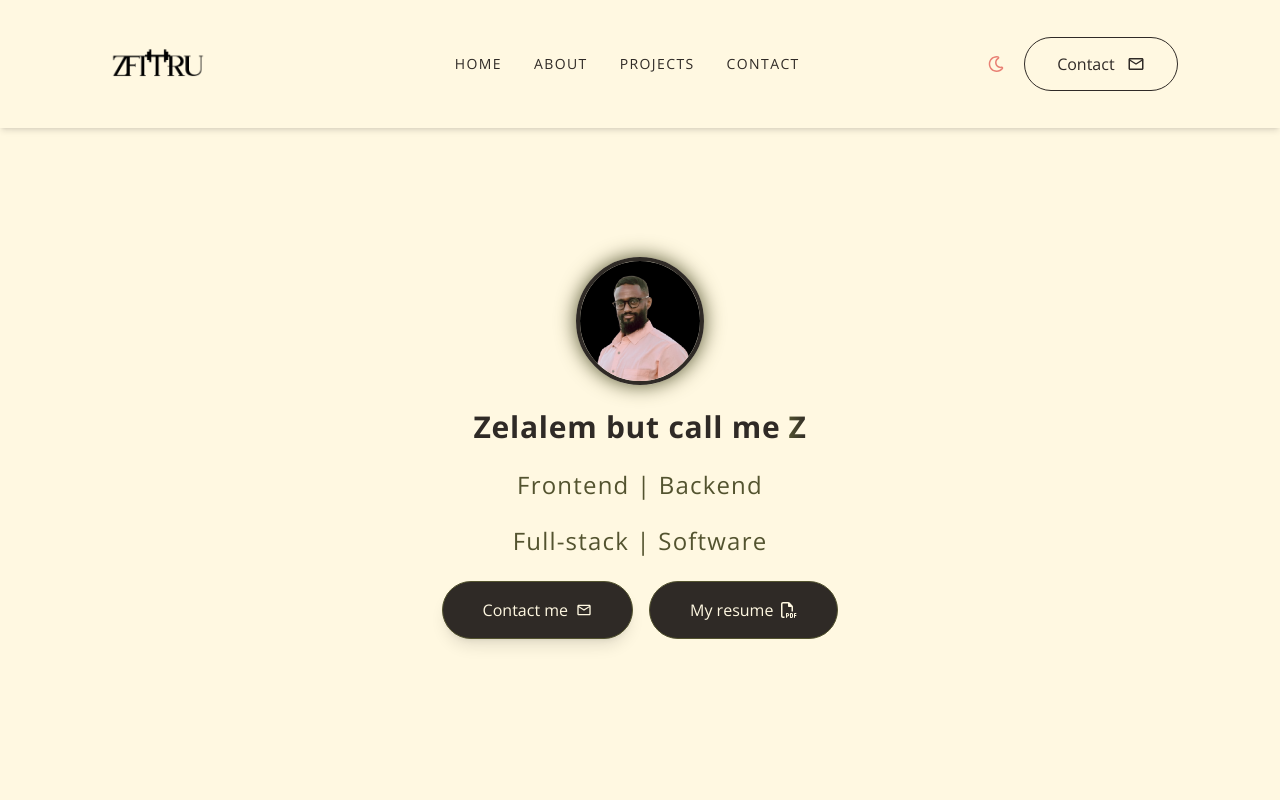
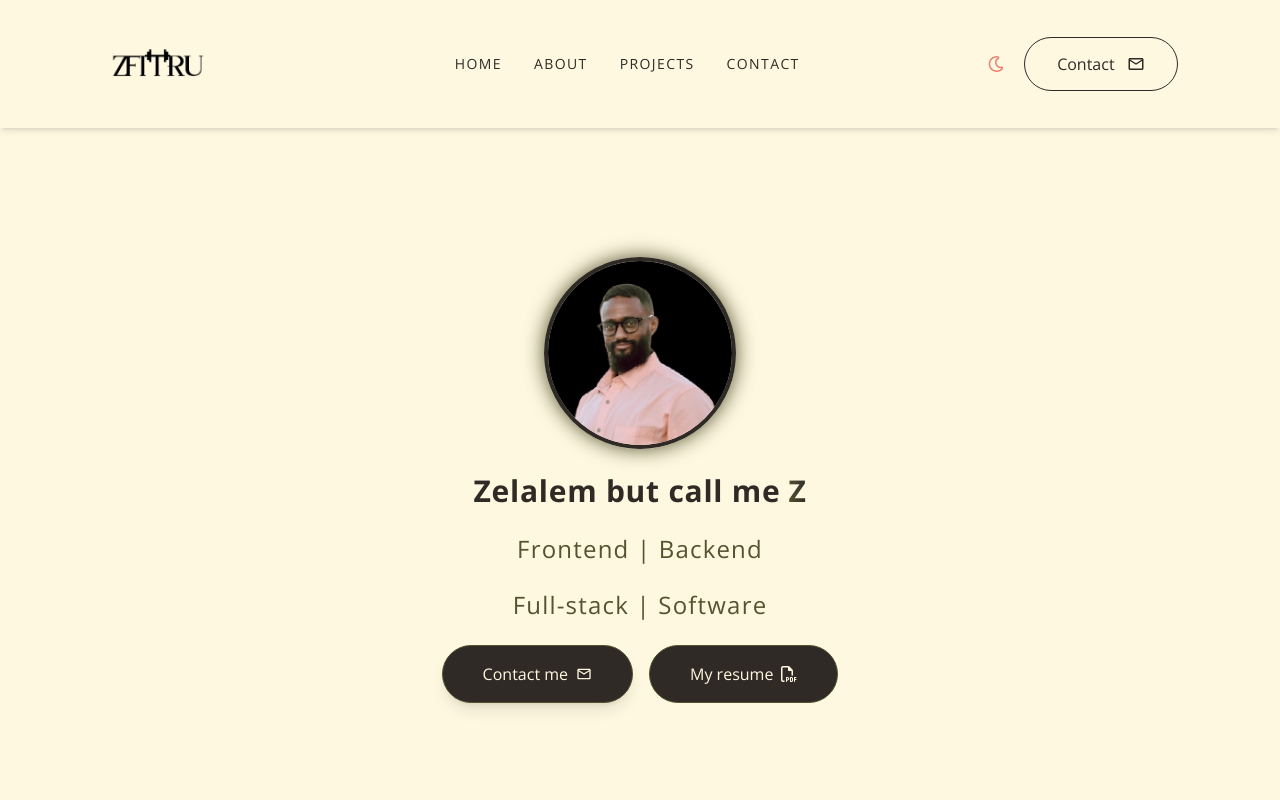
Before and after one commit to ZTFitru/zplusfitru, a Next.js app: page / in a window 1280 px wide. Shown: the top 800 px of the page. Built offline with nearby package versions, Linux system fonts and the light colour scheme.

Commit message:
Update: increased the size of my image

```diff
--- a/components/Header.jsx
+++ b/components/Header.jsx
@@ -13,7 +13,7 @@ const Header = ({ toggle }) => {
 
   return (
     <div
-      className="w-full text-center h-screen mt-12 flex flex-col items-center justify-center gap-6"
+      className="w-full text-center h-screen mt-20 flex flex-col items-center justify-center gap-6"
       style={{ backgroundColor: bgColor, color: textColor }}
     >
       <div className="relative">
@@ -22,6 +22,8 @@ const Header = ({ toggle }) => {
           alt="me"
           className="rounded-full w-32 border-4"
           style={{
+            width: '12rem',
+            height: '12rem',
             borderColor: textColor,
             boxShadow: `0 0 20px ${hoverColor}`,
           }}
```
